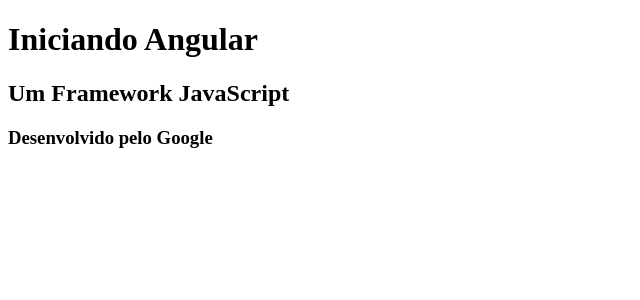
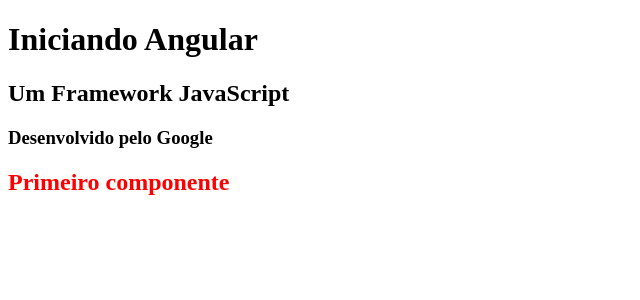
Before and after one commit to Henricknen/Angular, an Angular app in the folder Angular_13/: page / in a window 1280 px wide. Shown: the top 300 px of the page, without its empty margins (0-640 px from the left). Built offline with nearby package versions, Linux system fonts and the light colour scheme.

Commit message:
criando_o_primeiro_'component'_do_projeto

```diff
--- a/Angular_13/src/app/app.component.html
+++ b/Angular_13/src/app/app.component.html
@@ -1,3 +1,4 @@
 <h1>Iniciando Angular</h1>
 <h2>Um Framework JavaScript</h2>
 <h3>Desenvolvido pelo Google</h3>
+<app-first-component></app-first-component>     <!-- importação do componente criado 'first-component' -->
--- a/Angular_13/src/app/app.module.ts
+++ b/Angular_13/src/app/app.module.ts
@@ -3,10 +3,12 @@
 
 import { AppRoutingModule } from './app-routing.module';
 import { AppComponent } from './app.component';
+import { FirstComponentComponent } from './components/first-component/first-component.component';
 
 @NgModule({
   declarations: [
-    AppComponent
+    AppComponent,
+    FirstComponentComponent
   ],
   imports: [
     BrowserModule,
--- /dev/null
+++ b/Angular_13/src/app/components/first-component/first-component.component.css
@@ -0,0 +1,3 @@
+h2 {
+  color: red;
+}
--- /dev/null
+++ b/Angular_13/src/app/components/first-component/first-component.component.html
@@ -0,0 +1 @@
+<h2>Primeiro componente</h2>
--- /dev/null
+++ b/Angular_13/src/app/components/first-component/first-component.component.ts
@@ -0,0 +1,15 @@
+import { Component, OnInit } from '@angular/core';
+
+@Component({
+  selector: 'app-first-component',
+  templateUrl: './first-component.component.html',
+  styleUrls: ['./first-component.component.css']
+})
+export class FirstComponentComponent implements OnInit {
+
+  constructor() { }
+
+  ngOnInit(): void {
+  }
+
+}
--- a/Angular_13/src/index.html
+++ b/Angular_13/src/index.html
@@ -1,8 +1,8 @@
 <!doctype html>
-<html lang="en">
+<html lang="pt-br">
 <head>
   <meta charset="utf-8">
-  <title>Angular13</title>
+  <title>Angular</title>
   <base href="/">
   <meta name="viewport" content="width=device-width, initial-scale=1">
   <link rel="icon" type="image/x-icon" href="favicon.ico">
```
Also changed, not shown: 1 other file (tests, documents, lock files or other folders).
